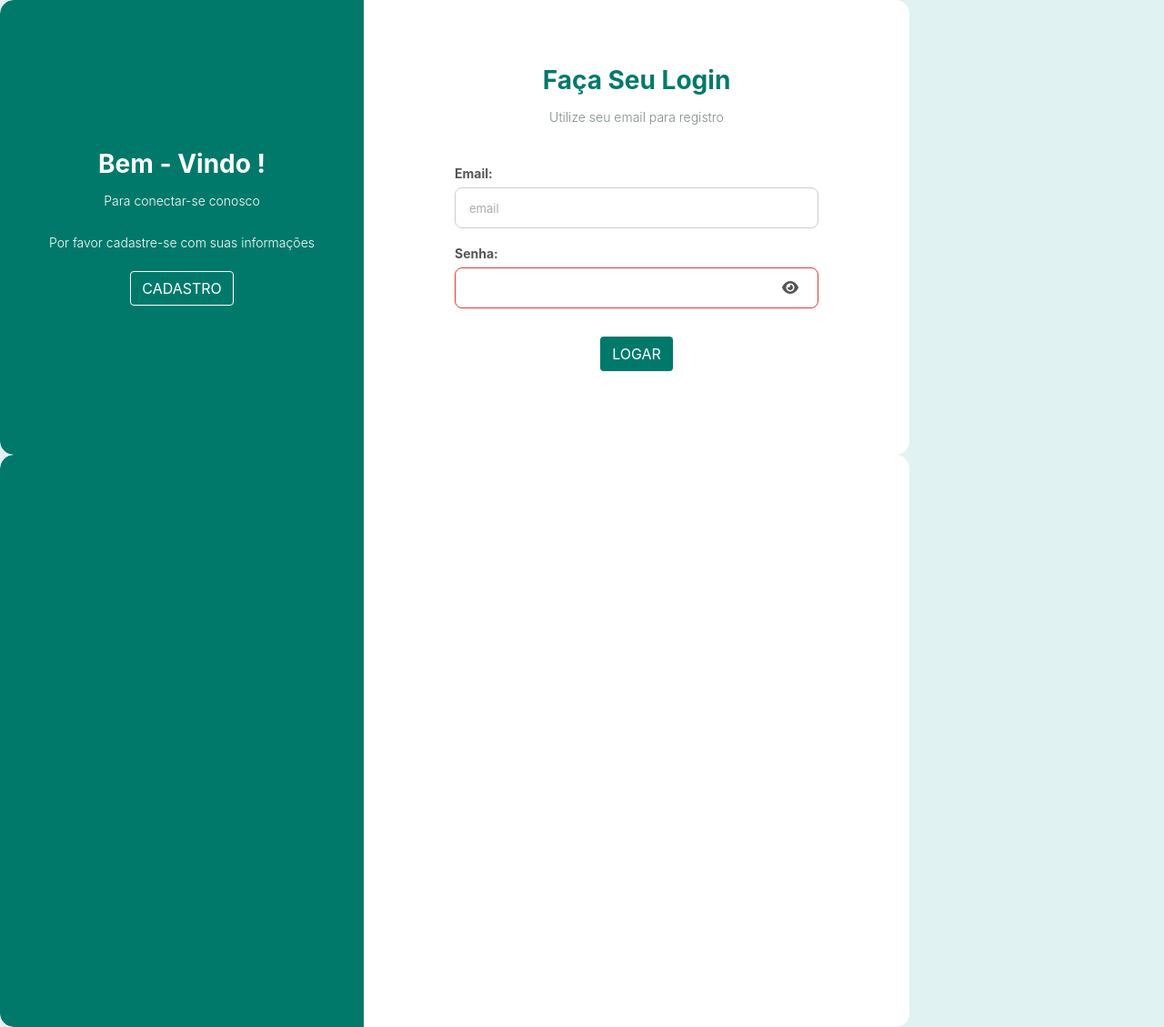
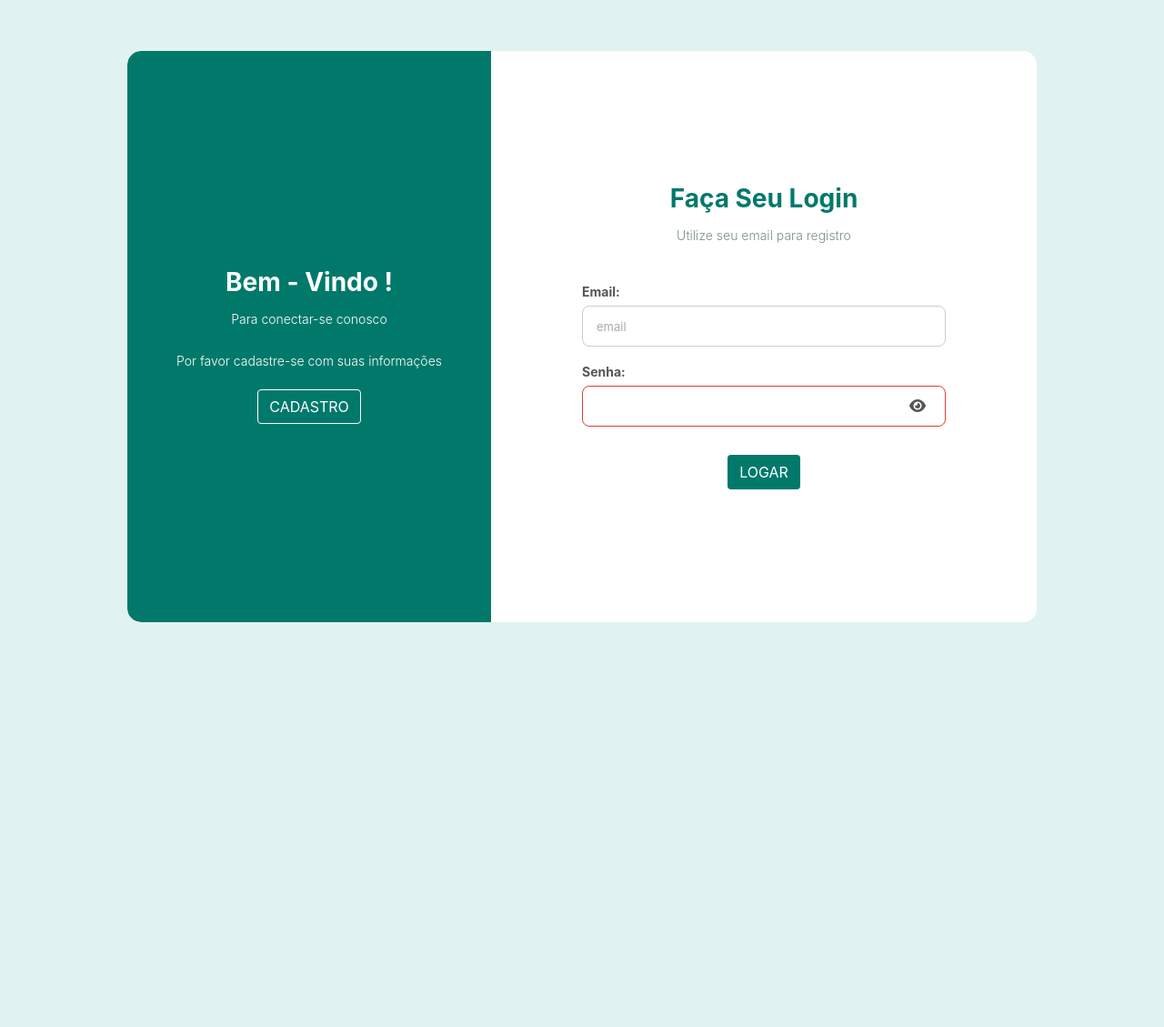
Before and after one commit to arianevaleira/Projeto-Arbitros, a Flask app: page /login in a window 1280 px wide. Shown: the whole page at 91% size. After the commit the page ends 684 px from the top, so only its background shows below. Run offline with Flask 3, Linux system fonts and the light colour scheme; some libraries are stand-ins or nearby versions.

Commit message:
Update login.html

```diff
--- a/templates/login.html
+++ b/templates/login.html
@@ -12,7 +12,7 @@
     <link href="https://fonts.googleapis.com/css2?family=Open+Sans:ital,wght@0,300..800;1,300..800&display=swap" rel="stylesheet">
 </head>
 <body>
-    <div class="conteiner">
+    <div class="container">
         <!--Div onde fica as informações-->
         <div class="content first-content">
             <div class="primeira-coluna">
```
